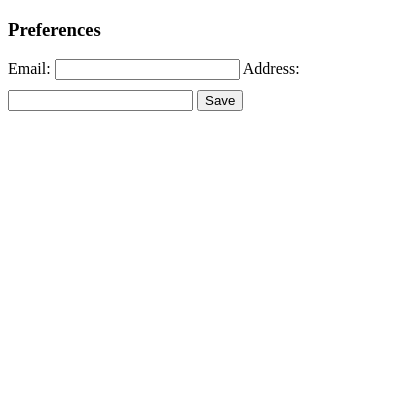
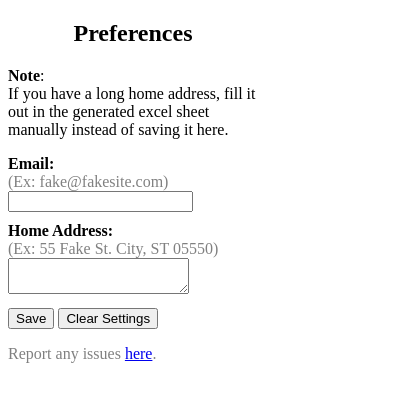
Before and after one commit to saadq/cc-invoice, a browser extension: page src/popup/popup.html in a window 400 px wide. Drawn offline with Linux system fonts and the light colour scheme.

Commit message:
Add warning for address and finish popup

```diff
--- a/src/popup/popup.css
+++ b/src/popup/popup.css
@@ -1,3 +1,19 @@
-input {
+body {
+  width: 250px;
+}
+
+input, textarea {
   margin-bottom: 10px;
 }
+
+h2, p strong {
+  text-align: center;
+}
+
+button {
+  display: inline-block;
+}
+
+.example, #issues {
+  color: gray;
+}
--- a/src/popup/popup.html
+++ b/src/popup/popup.html
@@ -6,13 +6,25 @@
   <link rel="stylesheet" href="./popup.css">
 </head>
 <body>
-  <h3>Preferences</h3>
+  <h2>Preferences</h2>
+  <p><strong>Note</strong>:<br> If you have a long home address, fill it out in the generated excel sheet manually instead of saving it here.</p>
   <p id="status"></p>
-  <label for="email">Email:</label>
-  <input id="email" type="text" name="email">
-  <label for="address">Address:</label>
-  <input id="address" type="text" name="address">
+
+  <label for="email"><strong>Email:</strong><br>
+    <span class="example">(Ex: fake@fakesite.com)</span>
+  </label><br>
+  <input id="email" type="text" name="email"><br>
+
+  <label for="address"><strong>Home Address:</strong><br>
+    <span class="example">(Ex: 55 Fake St. City, ST 05550)</span>
+  </label><br>
+  <textarea id="address" type="text" name="address"></textarea><br>
+
   <button id="save" type="button">Save</button>
+  <button id="clear" type="button">Clear Settings</button>
+
+  <p id="issues">Report any issues <a href="https://github.com/saadq/cc-invoice/issues">here</a>.</p>
+
   <script src="./popup.js"></script>
 </body>
 </html>
--- a/src/popup/popup.js
+++ b/src/popup/popup.js
@@ -1,10 +1,11 @@
 const $ = selector => document.querySelector(selector)
-const $button = $('#save')
+const $save = $('#save')
+const $clear = $('#clear')
 const $status = $('#status')
 const $email = $('#email')
 const $address = $('#address')
 
-$button.addEventListener('click', () => {
+$save.addEventListener('click', () => {
   const email = $email.value
   const address = $address.value
 
@@ -30,3 +31,9 @@ $button.addEventListener('click', () => {
     $status.textContent = message
   }
 })
+
+$clear.addEventListener('click', () => {
+  chrome.storage.sync.set({ address: '', email: '' })
+  $status.style.color = 'blue'
+  $status.textContent = 'All settings have been reset!'
+})
```
